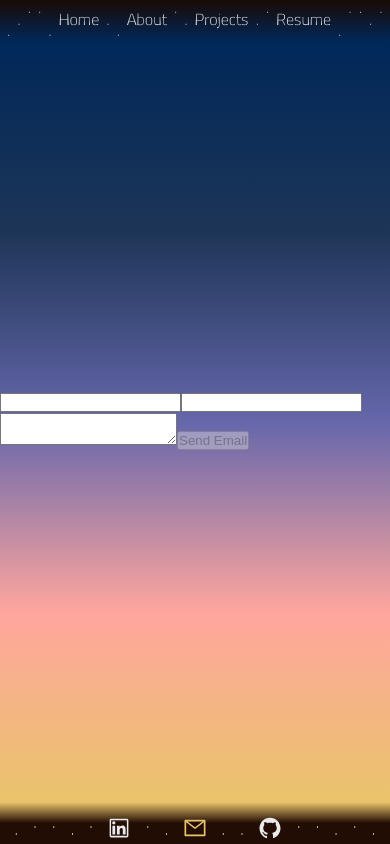
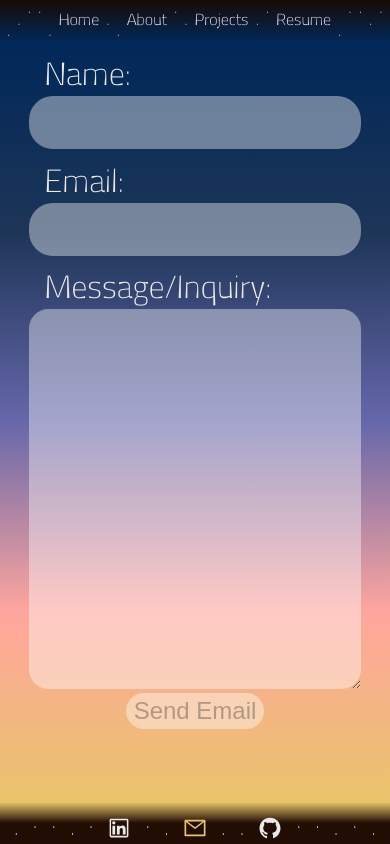
Before and after one commit to scubastove4/sm-portfolio, a React (Create React App) app: page /contact in a window 390 px wide. Built offline with nearby package versions, Linux system fonts and the light colour scheme; no server answers.

Commit message:
adjust contact form styling desktop and mobile

```diff
--- a/src/App.css
+++ b/src/App.css
@@ -641,6 +641,60 @@ main::-webkit-scrollbar {
   padding: 0 2%;
 }
 
+/* ///////////////   contact page below   ////////////////////////// */
+form {
+  display: flex;
+  flex-direction: column;
+  justify-content: center;
+  align-items: center;
+
+  height: 100%;
+  width: 100%;
+}
+
+label,
+input,
+textarea {
+  height: 7%;
+  width: 40%;
+  font-size: 2em;
+  color: #ebe9e9;
+}
+
+label {
+  margin-top: 2%;
+}
+
+label:first-of-type {
+  margin-top: 0;
+}
+
+input,
+textarea {
+  color: #023047;
+  box-shadow: none;
+  background-color: rgba(255, 255, 255, 0.4);
+  font-size: 1.5em;
+  border: none;
+  border-radius: 1em;
+  padding: 1% 1%;
+}
+
+textarea {
+  height: 40%;
+}
+
+form button {
+  box-shadow: none;
+  background-color: rgba(255, 255, 255, 0.4);
+  font-size: 1.5em;
+  border: none;
+  border-radius: 1em;
+  width: max-content;
+  padding: 1% 2%;
+  margin: 1% 0;
+}
+
 /* ///////////////   project page below   ////////////////////////// */
 
 #projects-page {
@@ -1140,6 +1194,35 @@ main::-webkit-scrollbar {
 
   /*  //////////////     iphone 12 about above       ////////////*/
 
+  form {
+    justify-content: flex-start;
+  }
+
+  label,
+  input,
+  textarea {
+    height: 7%;
+    width: 85%;
+  }
+
+  label,
+  label:first-of-type {
+    height: max-content;
+    margin-top: 4%;
+    padding-left: 4%;
+  }
+
+  input {
+    padding: 1% 3%;
+  }
+
+  textarea {
+    height: 50%;
+    padding: 3% 3%;
+  }
+
+  /*  //////////////     iphone 12 contact above       ////////////*/
+
   #projects-page {
     width: 100%;
     padding: 0 2%;
--- a/src/pages/Contact.js
+++ b/src/pages/Contact.js
@@ -23,8 +23,8 @@ const Contact = () => {
   }
 
   return (
-    <div>
     <form onSubmit={(e) => handleSubmit(e)}>
+      <label htmlFor="name">Name: </label>
       <input
         type="text"
         name="name"
@@ -33,6 +33,7 @@ const Contact = () => {
         onInput={handleInput}
         required
       />
+      <label htmlFor="email">Email: </label>
       <input
         type="email"
         name="email"
@@ -41,6 +42,7 @@ const Contact = () => {
         onInput={handleInput}
         required
       />
+      <label htmlFor="message">Message/Inquiry: </label>
       <textarea
         name="message"
         id="message"
@@ -50,14 +52,11 @@ const Contact = () => {
       ></textarea>
       <button
         type="submit"
-          disabled={
-            !formValues.name || !formValues.email || !formValues.message
-          }
+        disabled={!formValues.name || !formValues.email || !formValues.message}
       >
         Send Email
       </button>
     </form>
-    </div>
   )
 }
 
```
Lines whose indentation alone changed are shown as unchanged.
